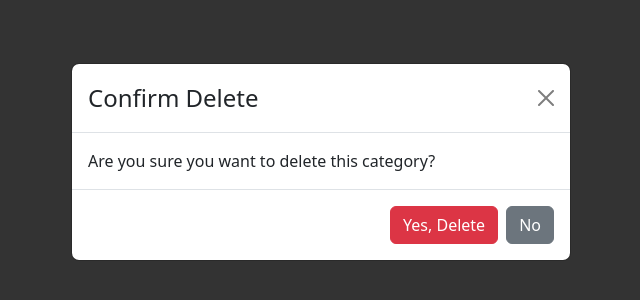
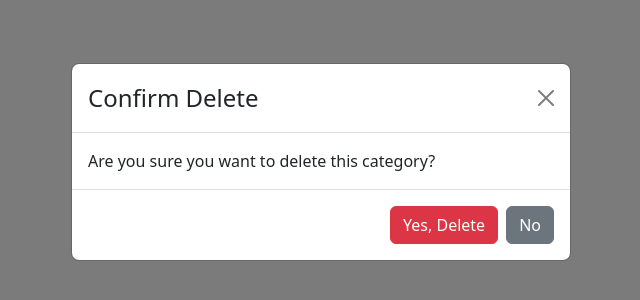
Before and after one commit to Tanusingh02/CMSRepo, a React (Vite) app in the folder Client/cms_app/: page /categories/delete/1 in a window 1280 px wide. Shown: the part 238-538 px from the top of the page, without its empty margins (319-959 px from the left). Built offline with nearby package versions, Linux system fonts and the light colour scheme.

Commit message:
Comment is taken out

```diff
--- a/Client/cms_app/src/index.css
+++ b/Client/cms_app/src/index.css
@@ -28,8 +28,8 @@ footer{
   left: 0;
   width: 100vw;
   height: 100vh;
-  background-color: rgba(0, 0, 0, 0.6); /* dark transparent background */
-  backdrop-filter: blur(6px); /* creates blur effect */
+  background-color: rgba(246, 243, 243, 0.753); /* dark transparent background */
+  /* backdrop-filter: blur(6px); creates blur effect */
   z-index: 1040;
 }
 
```
